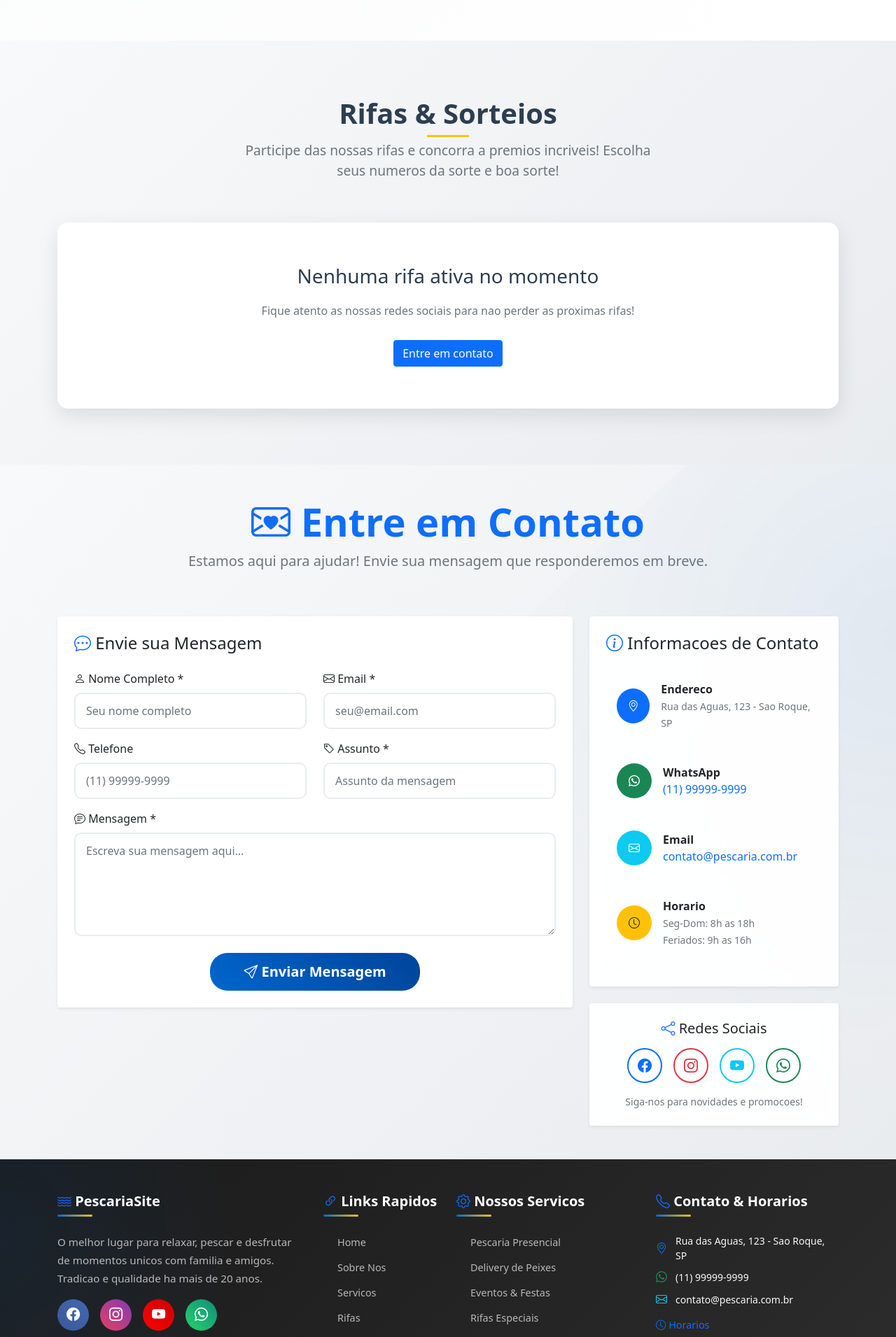
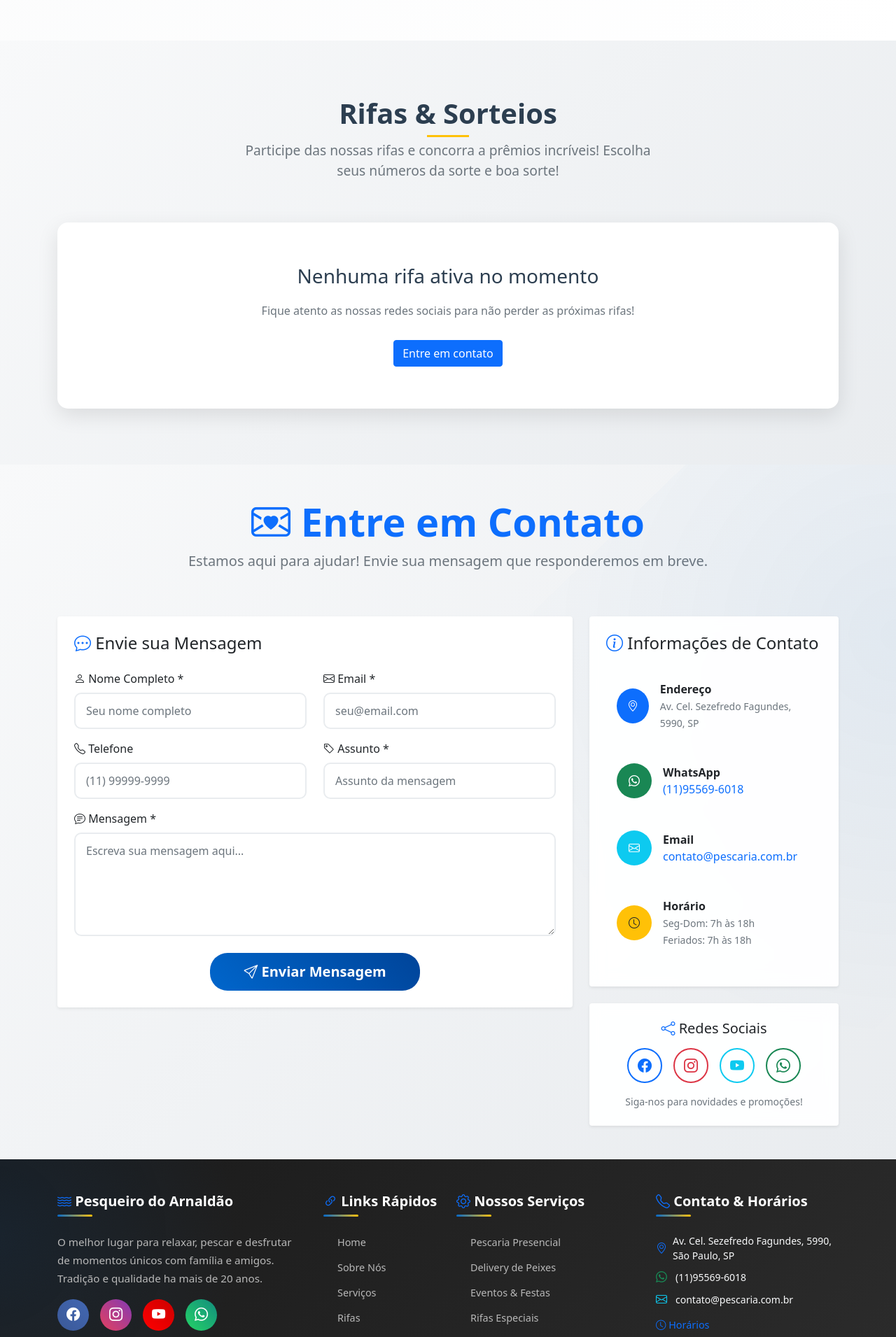
Before and after one commit to devBordin0016/pesqueiro_arnaldao_page, a Django app: page / in a window 1280 px wide. Shown: the part 3720-5631 px from the top of the page at 70% size. Run offline with Django 5.2, Linux system fonts and the light colour scheme; some libraries are stand-ins or nearby versions.

Commit message:
Update encoding off page, windows 1252

```diff
--- a/templates/home.html
+++ b/templates/home.html
@@ -1447,7 +1447,7 @@
             <div class="row">
                 <div class="col-12">
                     <h2 class="display-5 fw-bold text-center text-dark section-title">
-                        Sobre Nos
+                        Sobre N&oacute;s
                     </h2>
                 </div>
             </div>
@@ -1464,19 +1464,19 @@
                 <!-- Coluna do Texto -->
                 <div class="col-lg-6">
                     <div class="sobre-conteudo">
-                        <h3 class="h2 mb-3">Nossa Historia</h3>
+                        <h3 class="h2 mb-3">Nossa Hist&oacute;ria</h3>
                         <p class="lead">
-                            Ha mais de 15 anos, o <strong>Pescaria</strong> e sinonimo de tradicao e qualidade
-                            na gastronomia de Soo Roque.
+                            Ha mais de 15 anos, o <strong>Pesqueiro do Arnald&atilde;o</strong> &eacute; sin&ocirc;nimo de tradi&ccedil;&atilde;o e qualidade
+                            na gastronomia de S&atilde;o Paulo.
                         </p>
                         <p>
-                            Localizado as margens do belo lago de Sao Roque, nosso restaurante nasceu do sonho
-                            de oferecer uma experiencia unica, onde o sabor da boa comida se encontra com a
+                            Localizado as margens do belo lago de S&atilde;o Paulo, nosso restaurante nasceu do sonho
+                            de oferecer uma experi&ecirc;ncia &uacute;nica, onde o sabor da boa comida se encontra com a
                             tranquilidade da natureza.
                         </p>
                         <p>
-                            Comecamos como um pequeno estabelecimento familiar e, ao longo dos anos, crescemos
-                            mantendo sempre o carinho e a dedicacao que nos caracterizam. Cada prato e preparado
+                            Come&ccedil;amos como um pequeno estabelecimento familiar e, ao longo dos anos, cres&ccedil;emos
+                            mantendo sempre o carinho e a dedica&ccedil;&atilde;o que nos caracterizam. Cada prato &eacute; preparado
                             com ingredientes frescos e selecionados, respeitando as receitas tradicionais que
                             conquistaram o paladar de milhares de clientes.
                         </p>
@@ -1522,7 +1522,7 @@
                         </div>
                         <h5>Familia</h5>
                         <p>
-                            Tradicao familiar passada de geracao em geracao, mantendo sempre
+                            Tradi&ccedil;&atilde;o familiar passada de gera&ccedil;&atilde;o em gera&ccedil;&atilde;o, mantendo sempre
                             o acolhimento e a hospitalidade que nos caracterizam.
                         </p>
                     </div>
@@ -1550,9 +1550,9 @@
         <div class="container">
             <!-- Introducao da Secao -->
             <div class="servicos-intro">
-                <h2 class="display-5 fw-bold section-title text-dark">Nossos Servicos</h2>
+                <h2 class="display-5 fw-bold section-title text-dark">Nossos Servi&ccedil;os</h2>
                 <p class="lead">
-                    Oferecemos diferentes formas de voce desfrutar da nossa gastronomia,
+                    Oferecemos diferentes formas de voc&ecirc; desfrutar da nossa gastronomia,
                     sempre com a qualidade e o carinho que nos caracterizam.
                 </p>
             </div>
@@ -1661,10 +1661,10 @@
 
             <!-- Call to Action -->
             <div class="servicos-cta">
-                <h3 class="h2">Precisa de Mais Informacoes?</h3>
+                <h3 class="h2">Precisa de Mais Informa&ccedil;&otilde;es?</h3>
                 <p>
                     Entre em contato conosco! Nossa equipe esta pronta para atender
-                    suas necessidades e criar a experiencia perfeita para voce.
+                    suas necessidades e criar a experi&ecirc;ncia perfeita para voc&ecirc;.
                 </p>
                 <a href="#contato" class="btn cta-button">
                     <i class="bi bi-whatsapp me-2"></i>
@@ -1680,8 +1680,8 @@
             <div class="rifas-intro">
                 <h2 class="display-5 fw-bold section-title">Rifas & Sorteios</h2>
                 <p class="lead">
-                    Participe das nossas rifas e concorra a premios incriveis!
-                    Escolha seus numeros da sorte e boa sorte!
+                    Participe das nossas rifas e concorra a pr&ecirc;mios incr&iacute;veis!
+                    Escolha seus n&uacute;meros da sorte e boa sorte!
                 </p>
             </div>
 
@@ -1718,15 +1718,15 @@
                         <!-- Grid de Numeros da Rifa -->
                         <div class="rifas-grid-container">
                             <div class="rifas-grid-header">
-                                <h4>Escolha seus numeros da sorte</h4>
-                                <p class="text-muted">Clique nos numeros disponiveis para seleciona-los</p>
+                                <h4>Escolha seus n&uacute;meros da sorte</h4>
+                                <p class="text-muted">Clique nos n&uacute;meros dispon&iacute;veis para seleciona-los</p>
                             </div>
 
                             <!-- Legenda -->
                             <div class="rifas-legend">
                                 <div class="legend-item">
                                     <div class="legend-color legend-disponivel"></div>
-                                    <span>Disponivel</span>
+                                    <span>Dispon&iacute;vel</span>
                                 </div>
                                 <div class="legend-item">
                                     <div class="legend-color legend-selecionado"></div>
@@ -1774,13 +1774,13 @@
                                 </button>
                                 <button class="btn btn-outline-secondary" onclick="limparSelecao()">
                                     <i class="bi bi-arrow-clockwise me-2"></i>
-                                    Limpar Selecao
+                                    Limpar Sele&ccedil;&atilde;o
                                 </button>
                             </div>
 
                             <!-- Status da Selecao -->
                             <div class="mt-3 text-center">
-                                <span id="statusSelecao" class="text-muted">Selecione os numeros desejados</span>
+                                <span id="statusSelecao" class="text-muted">Selecione os n&uacute;meros desejados</span>
                             </div>
                         </div>
 
@@ -1789,11 +1789,11 @@
                         <div class="rifas-login-alert">
                             <h4>
                                 <i class="bi bi-lock me-2"></i>
-                                Faca login para participar
+                                Fa&ccedil;a login para participar
                             </h4>
                             <p>
-                                Para comprar numeros da rifa, voce precisa estar logado em sua conta.
-                                E rapido e seguro!
+                                Para comprar n&uacute;meros da rifa, voce precisa estar logado em sua conta.
+                                &Eacute; r&aacute;pido e seguro!
                             </p>
                             <a href="{% url 'login' %}" class="btn btn-login">
                                 <i class="bi bi-box-arrow-in-right me-2"></i>
@@ -1818,7 +1818,7 @@
             {% else %}
                 <div class="rifas-empty">
                     <h3>Nenhuma rifa ativa no momento</h3>
-                    <p>Fique atento as nossas redes sociais para nao perder as proximas rifas!</p>
+                    <p>Fique atento as nossas redes sociais para n&atilde;o perder as pr&oacute;ximas rifas!</p>
                     <a href="#contato" class="btn btn-primary">Entre em contato</a>
                 </div>
             {% endif %}
@@ -2020,7 +2020,7 @@
                     <div class="card shadow-sm border-0 mb-4">
                         <div class="card-body p-4">
                             <h4 class="card-title mb-4">
-                                <i class="bi bi-info-circle text-primary"></i> Informacoes de Contato
+                                <i class="bi bi-info-circle text-primary"></i> Informa&ccedil;&otilde;es de Contato
                             </h4>
 
                             <div class="d-flex align-items-center mb-3">
@@ -2028,8 +2028,8 @@
                                     <i class="bi bi-geo-alt"></i>
                                 </div>
                                 <div>
-                                    <strong>Endereco</strong><br>
-                                    <small class="text-muted">{{ info_contato.endereco }}</small>
+                                    <strong>Endere&ccedil;o</strong><br>
+                                    <small class="text-muted">Av. Cel. Sezefredo Fagundes, 5990, SP</small>
                                 </div>
                             </div>
 
@@ -2039,8 +2039,8 @@
                                 </div>
                                 <div>
                                     <strong>WhatsApp</strong><br>
-                                    <a href="https://wa.me/5511999999999" class="text-decoration-none">
-                                        {{ info_contato.telefone }}
+                                    <a href="https://wa.me/5511955696018" class="text-decoration-none">
+                                        (11)95569-6018
                                     </a>
                                 </div>
                             </div>
@@ -2062,10 +2062,10 @@
                                     <i class="bi bi-clock"></i>
                                 </div>
                                 <div>
-                                    <strong>Horario</strong><br>
+                                    <strong>Hor&aacute;rio</strong><br>
                                     <small class="text-muted">
-                                        Seg-Dom: 8h as 18h<br>
-                                        Feriados: 9h as 16h
+                                        Seg-Dom: 7h &agrave;s 18h<br>
+                                        Feriados: 7h &agrave;s 18h
                                     </small>
                                 </div>
                             </div>
@@ -2089,13 +2089,13 @@
                                 <a href="#" class="btn btn-outline-info btn-lg rounded-circle">
                                     <i class="bi bi-youtube"></i>
                                 </a>
-                                <a href="https://wa.me/5511999999999" class="btn btn-outline-success btn-lg rounded-circle">
+                                <a href="https://wa.me/5511955696018" class="btn btn-outline-success btn-lg rounded-circle">
                                     <i class="bi bi-whatsapp"></i>
                                 </a>
                             </div>
 
                             <p class="text-muted small mt-3 mb-0">
-                                Siga-nos para novidades e promocoes!
+                                Siga-nos para novidades e promo&ccedil;&otilde;es!
                             </p>
                         </div>
                     </div>
@@ -2111,11 +2111,11 @@
                 <div class="col-lg-4 col-md-6 mb-4">
                     <div class="footer-section">
                         <h5 class="footer-title mb-4">
-                            <i class="bi bi-water text-primary"></i> PescariaSite
+                            <i class="bi bi-water text-primary"></i> Pesqueiro do Arnald&atilde;o
                         </h5>
                         <p class="footer-text mb-3">
-                            O melhor lugar para relaxar, pescar e desfrutar de momentos unicos com familia e amigos.
-                            Tradicao e qualidade ha mais de 20 anos.
+                            O melhor lugar para relaxar, pescar e desfrutar de momentos &uacute;nicos com fam&iacute;lia e amigos.
+                            Tradi&ccedil;&atilde;o e qualidade ha mais de 20 anos.
                         </p>
                         <div class="d-flex gap-3 mb-3">
                             <a href="#" class="social-footer-btn btn-facebook">
@@ -2138,12 +2138,12 @@
                 <div class="col-lg-2 col-md-6 mb-4">
                     <div class="footer-section">
                         <h5 class="footer-title mb-4">
-                            <i class="bi bi-link-45deg text-primary"></i> Links Rapidos
+                            <i class="bi bi-link-45deg text-primary"></i> Links R&aacute;pidos
                         </h5>
                         <ul class="footer-links">
                             <li><a href="#home">Home</a></li>
-                            <li><a href="#sobre">Sobre Nos</a></li>
-                            <li><a href="#servicos">Servicos</a></li>
+                            <li><a href="#sobre">Sobre N&oacute;s</a></li>
+                            <li><a href="#servicos">Servi&ccedil;os</a></li>
                             <li><a href="#rifas">Rifas</a></li>
                             <li><a href="#contato">Contato</a></li>
                         </ul>
@@ -2154,7 +2154,7 @@
                 <div class="col-lg-3 col-md-6 mb-4">
                     <div class="footer-section">
                         <h5 class="footer-title mb-4">
-                            <i class="bi bi-gear text-primary"></i> Nossos Servicos
+                            <i class="bi bi-gear text-primary"></i> Nossos Servi&ccedil;os
                         </h5>
                         <ul class="footer-links">
                             <li><a href="#servicos">Pescaria Presencial</a></li>
@@ -2170,17 +2170,17 @@
                 <div class="col-lg-3 col-md-6 mb-4">
                     <div class="footer-section">
                         <h5 class="footer-title mb-4">
-                            <i class="bi bi-telephone text-primary"></i> Contato & Horarios
+                            <i class="bi bi-telephone text-primary"></i> Contato & Hor&aacute;rios
                         </h5>
 
                         <div class="footer-contact mb-3">
                             <div class="d-flex align-items-center mb-2">
                                 <i class="bi bi-geo-alt text-primary me-2"></i>
-                                <small>{{ info_contato.endereco }}</small>
+                                <small>Av. Cel. Sezefredo Fagundes, 5990, S&atilde;o Paulo, SP</small>
                             </div>
                             <div class="d-flex align-items-center mb-2">
                                 <i class="bi bi-whatsapp text-success me-2"></i>
-                                <small>{{ info_contato.telefone }}</small>
+                                <small>(11)95569-6018</small>
                             </div>
                             <div class="d-flex align-items-center mb-2">
                                 <i class="bi bi-envelope text-info me-2"></i>
@@ -2190,10 +2190,10 @@
 
                         <div class="footer-hours">
                             <h6 class="text-primary mb-2">
-                                <i class="bi bi-clock"></i> Horarios
+                                <i class="bi bi-clock"></i> Hor&aacute;rios
                             </h6>
-                            <small class="d-block">Seg-Dom: 8h as 18h</small>
-                            <small class="d-block">Feriados: 9h as 16h</small>
+                            <small class="d-block">Seg-Dom: 8h &agrave;s 18h</small>
+                            <small class="d-block">Feriados: 9h &agrave;s 16h</small>
                         </div>
                     </div>
                 </div>
@@ -2206,7 +2206,7 @@
             <div class="row align-items-center">
                 <div class="col-md-6">
                     <p class="footer-copyright mb-0">
-                        {{ current_year|default:"2025" }} PescariaSite. Todos os direitos reservados.
+                        {{ current_year|default:"2025" }} Pesqueiro do Arnald&atilde;o. Todos os direitos reservados.
                     </p>
                 </div>
                 <div class="col-md-6 text-md-end">
```
Also changed, not shown: other parts of templates/home.html (+16 -16 lines).
